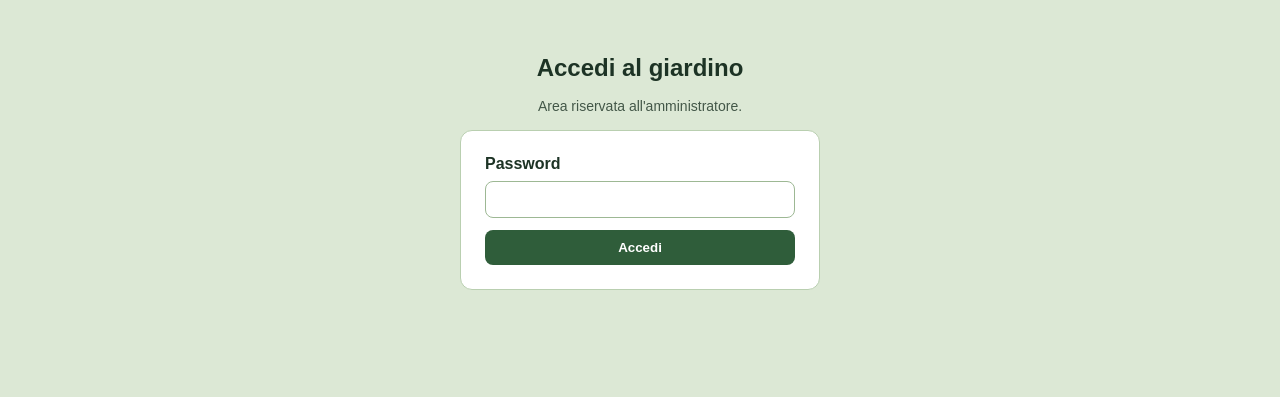
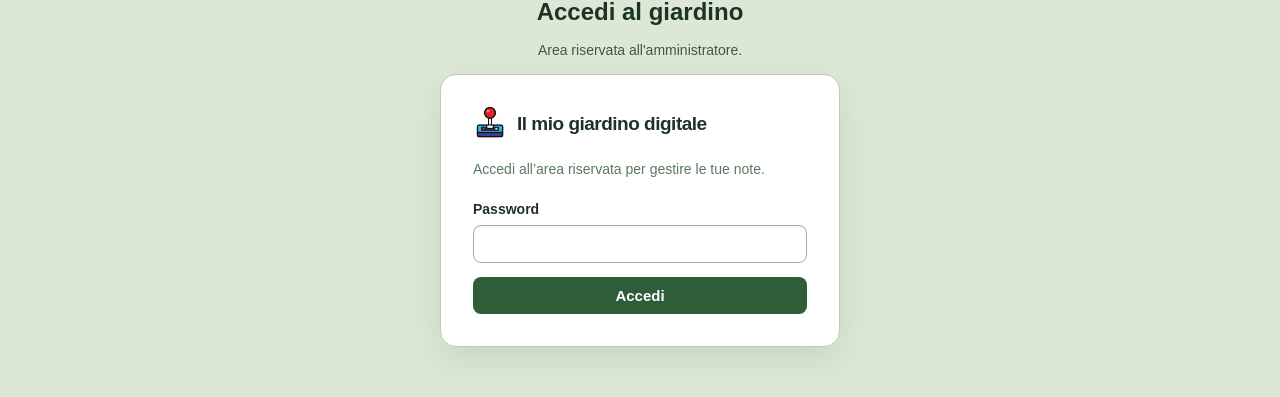
Before and after one commit to djkata94/mind-garden, a Next.js app: page /login in a window 1280 px wide. Shown: the part 179-576 px from the top of the page. Built offline with nearby package versions, Linux system fonts and the light colour scheme; no server answers.

Commit message:
feat(login): aggiunge logo seme e stile alla card di login; aggiunge favicon seme che germoglia

```diff
--- a/app/layout.js
+++ b/app/layout.js
@@ -22,6 +22,9 @@ export const metadata = {
 export default function RootLayout({ children }) {
   return (
     <html lang="it" className={`${geistSans.variable} ${geistMono.variable}`}>
+      <head>
+        <link rel="icon" type="image/png" href="/favicon.png" />
+      </head>
       <body>
         <GardenProvider>
           <Header />
--- a/components/ui/LoginCard.jsx
+++ b/components/ui/LoginCard.jsx
@@ -40,15 +40,57 @@ export default function LoginCard() {
       style={{
         background: "#ffffff",
         border: "1px solid #b9cfb0",
-        borderRadius: 12,
-        padding: 24,
-        maxWidth: 360,
+        borderRadius: 16,
+        padding: 32,
+        maxWidth: 400,
         width: "100%",
+        boxShadow: "0 12px 32px rgba(47, 93, 58, 0.12)",
       }}
     >
+      <div
+        style={{
+          display: "flex",
+          alignItems: "center",
+          gap: 10,
+          marginBottom: 20,
+        }}
+      >
+        <img
+          src="/favicon.png"
+          alt="Logo"
+          width={34}
+          height={34}
+          style={{ borderRadius: 7, display: "block" }}
+        />
+        <span
+          style={{
+            fontSize: 19,
+            fontWeight: 700,
+            color: "#1d3325",
+            letterSpacing: -0.5,
+          }}
+        >
+          Il mio giardino digitale
+        </span>
+      </div>
+      <p
+        style={{
+          fontSize: 14,
+          color: "#5a7a60",
+          marginBottom: 24,
+        }}
+      >
+        Accedi all&#8217;area riservata per gestire le tue note.
+      </p>
       <label
         htmlFor="password"
-        style={{ display: "block", fontWeight: 600, marginBottom: 8 }}
+        style={{
+          display: "block",
+          fontWeight: 600,
+          fontSize: 14,
+          color: "#1d3325",
+          marginBottom: 8,
+        }}
       >
         Password
       </label>
@@ -65,11 +107,14 @@ export default function LoginCard() {
           padding: "10px 12px",
           borderRadius: 8,
           border: "1px solid #9db894",
-          marginBottom: 12,
+          marginBottom: 14,
+          fontSize: 14,
+          outline: "none",
+          boxShadow: "inset 0 1px 2px rgba(0,0,0,0.06)",
         }}
       />
       {error ? (
-        <p role="alert" style={{ color: "#a33", marginBottom: 12 }}>
+        <p role="alert" style={{ color: "#a33", fontSize: 13, marginBottom: 14 }}>
           {error}
         </p>
       ) : null}
@@ -84,6 +129,7 @@ export default function LoginCard() {
           background: "#2f5d3a",
           color: "#fff",
           fontWeight: 600,
+          fontSize: 15,
           cursor: pending ? "wait" : "pointer",
         }}
       >
```
Also changed, not shown: public/favicon.png (added), 1 other file (tests, documents, lock files or other folders).
